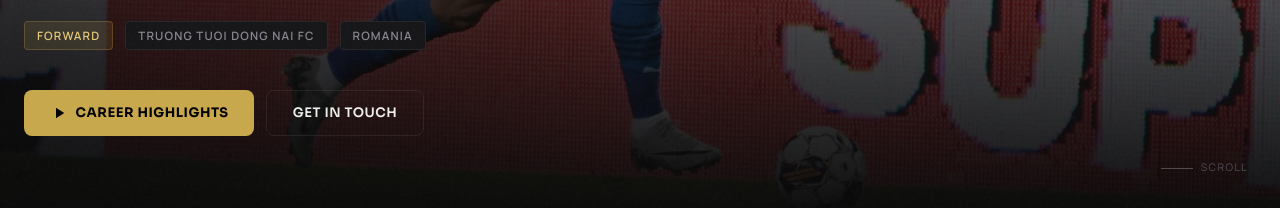
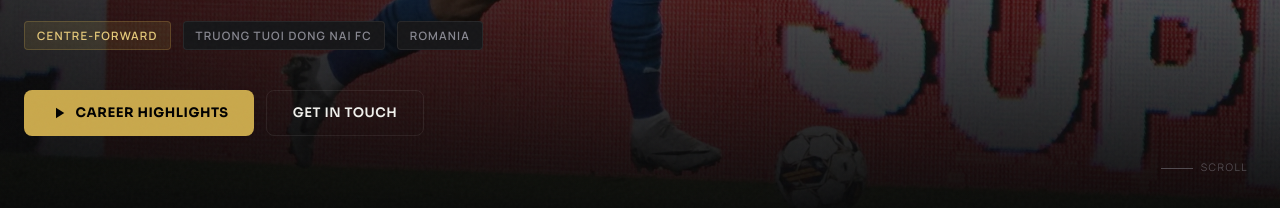
Before and after one commit to cosmincojocareanu-del/sportavo-andrei-ivan, a website: page index.html in a window 1280 px wide. Shown: the part 592-800 px from the top of the page. Drawn offline with nearby package versions, Linux system fonts and the light colour scheme.

Commit message:
Fix Romanian position label

```diff
--- a/data/player.json
+++ b/data/player.json
@@ -25,7 +25,10 @@
     "en": "A Romanian forward shaped by pressure, expectation and big football moments, now writing a new chapter in Vietnamese football.",
     "ro": "Atacant român format sub presiune și așteptări mari, care scrie acum un nou capitol în fotbalul vietnamez."
   },
-  "position": "Forward",
+  "position": {
+    "en": "Centre-Forward",
+    "ro": "Atacant"
+  },
   "currentClub": "Truong Tuoi Dong Nai FC",
   "nationality": "Romania",
   "story": {
--- a/index.html
+++ b/index.html
@@ -1315,7 +1315,7 @@ function buildHero(p, lang) {
       <h1 class="hero-name">${p.name.split(' ')[0]} <span>${p.name.split(' ').slice(1).join(' ')}</span></h1>
       <p class="hero-headline">${t(p.headline, lang)}</p>
       <div class="hero-meta">
-        <span class="hero-tag accent">${ui(p.position, lang)}</span>
+        <span class="hero-tag accent">${t(p.position, lang)}</span>
         <span class="hero-tag">${p.currentClub}</span>
         <span class="hero-tag">${ui(p.nationality, lang)}</span>
       </div>
```
